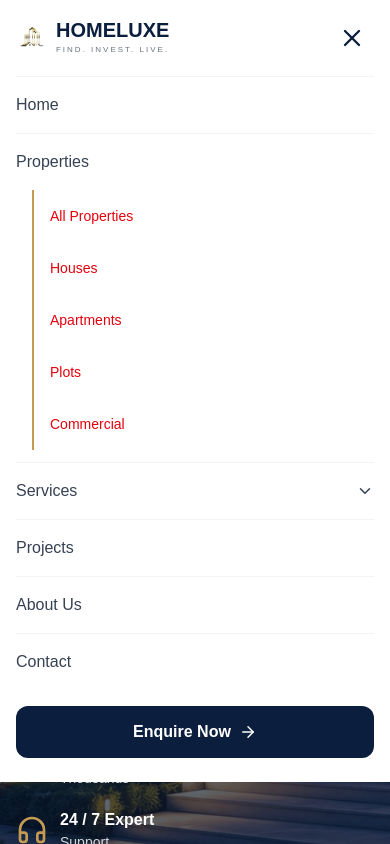
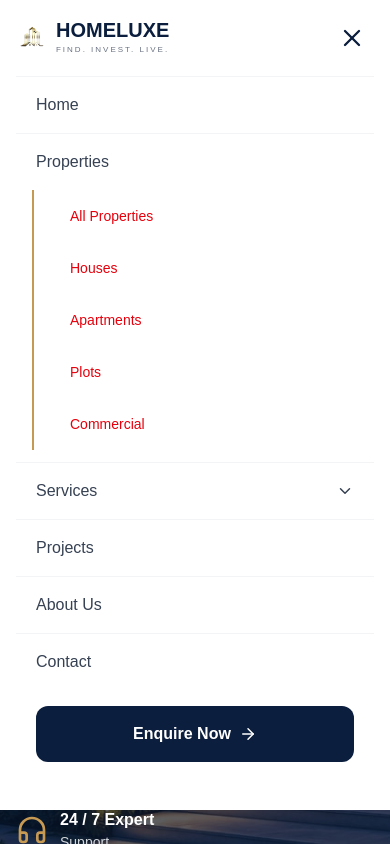
Before and after one commit to qanie-dev/real-estate-management-system, a Next.js app: page / in a window 390 px wide. Both pictures are taken after a click on the button 352 px from the left and 38 px from the top of the page. Shown: the top 844 px of the page. Built offline with nearby package versions, Linux system fonts and the light colour scheme; no server answers; the database is empty.

Commit message:
Fix mobile navbar navigation

```diff
--- a/components/Navbar.tsx
+++ b/components/Navbar.tsx
@@ -43,7 +43,22 @@ export default function Navbar() {
 
   /* ================= DESKTOP OUTSIDE CLICK ================= */
 
+  useEffect(() => {
+    const handleClickOutside = (event: MouseEvent) => {
+      if (
+        desktopDropdownRef.current &&
+        !desktopDropdownRef.current.contains(event.target as Node)
+      ) {
+        setDesktopDropdown(null);
+      }
+    };
 
+    document.addEventListener("mousedown", handleClickOutside);
+
+    return () => {
+      document.removeEventListener("mousedown", handleClickOutside);
+    };
+  }, []);
 
   /* ================= CLOSE MOBILE MENU ================= */
 
@@ -60,6 +75,14 @@ export default function Navbar() {
     setMobileDropdown((current) =>
       current === dropdown ? null : dropdown
     );
+  };
+
+  /* ================= GO TO PAGE FUNCTION ================= */
+
+  const goToPage = (href: string) => {
+    setMobileOpen(false);
+    setMobileDropdown(null);
+    window.location.href = href;
   };
 
   return (
@@ -325,7 +348,7 @@ export default function Navbar() {
               setMobileOpen((current) => !current);
               setMobileDropdown(null);
             }}
-            className="rounded-lg p-2 text-[#0B1E3D] hover:bg-gray-100 lg:hidden"
+            className="relative z-[10000] rounded-lg p-2 text-[#0B1E3D] hover:bg-gray-100 lg:hidden"
             aria-label="Toggle menu"
             aria-expanded={mobileOpen}
           >
@@ -345,56 +368,61 @@ export default function Navbar() {
 
             {/* HOME */}
 
-            <Link
-              href="/"
-              onClick={closeMobileMenu}
-              className="relative z-10 block w-full border-b border-gray-100 py-4 text-left font-medium text-gray-700"
+            <button
+              type="button"
+              onClick={() => goToPage("/")}
+              className="block w-full border-b border-gray-100 px-5 py-4 text-left font-medium text-gray-700 active:bg-gray-100"
             >
               Home
-            </Link>
+            </button>
 
-            {/* ================= PROPERTIES (REPLACED) ================= */}
+            {/* ================= PROPERTIES ================= */}
 
             <div className="border-b border-gray-100">
-              <div className="py-4 font-medium text-gray-700">
+              <div className="px-5 py-4 font-medium text-gray-700">
                 Properties
               </div>
 
               <div className="mb-3 ml-4 border-l-2 border-[#C79A54] pl-4">
-                <a
-                  href="/properties"
-                  className="block py-4 text-sm text-red-600"
+                <button
+                  type="button"
+                  onClick={() => goToPage("/properties")}
+                  className="block w-full px-5 py-4 text-left text-sm text-red-600 active:bg-gray-200"
                 >
                   All Properties
-                </a>
+                </button>
 
-                <a
-                  href="/properties/houses"
-                  className="block py-4 text-sm text-red-600"
+                <button
+                  type="button"
+                  onClick={() => goToPage("/properties/houses")}
+                  className="block w-full px-5 py-4 text-left text-sm text-red-600 active:bg-gray-200"
                 >
                   Houses
-                </a>
+                </button>
 
-                <a
-                  href="/properties/apartments"
-                  className="block py-4 text-sm text-red-600"
+                <button
+                  type="button"
+                  onClick={() => goToPage("/properties/apartments")}
+                  className="block w-full px-5 py-4 text-left text-sm text-red-600 active:bg-gray-200"
                 >
                   Apartments
-                </a>
+                </button>
 
-                <a
-                  href="/properties/plots"
-                  className="block py-4 text-sm text-red-600"
+                <button
+                  type="button"
+                  onClick={() => goToPage("/properties/plots")}
+                  className="block w-full px-5 py-4 text-left text-sm text-red-600 active:bg-gray-200"
                 >
                   Plots
-                </a>
+                </button>
 
-                <a
-                  href="/properties/commercial"
-                  className="block py-4 text-sm text-red-600"
+                <button
+                  type="button"
+                  onClick={() => goToPage("/properties/commercial")}
+                  className="block w-full px-5 py-4 text-left text-sm text-red-600 active:bg-gray-200"
                 >
                   Commercial
-                </a>
+                </button>
               </div>
             </div>
 
@@ -407,7 +435,7 @@ export default function Navbar() {
                 onClick={() =>
                   toggleMobileDropdown("services")
                 }
-                className="flex w-full items-center justify-between py-4 font-medium text-gray-700"
+                className="flex w-full items-center justify-between px-5 py-4 font-medium text-gray-700"
               >
                 <span
                   className={
@@ -429,82 +457,85 @@ export default function Navbar() {
                 />
               </button>
 
-
               {mobileDropdown === "services" && (
                 <div className="mb-3 ml-4 border-l-2 border-[#C79A54] pl-4">
-
-                  <a
-                    href="/services"
-                    className="block w-full py-4 text-sm text-gray-700"
+                  <button
+                    type="button"
+                    onClick={() => goToPage("/services")}
+                    className="block w-full px-5 py-4 text-left text-sm text-gray-700 active:bg-gray-200"
                   >
                     All Services
-                  </a>
+                  </button>
 
-                  <a
-                    href="/services/buy"
-                    className="block w-full py-4 text-sm text-gray-700"
+                  <button
+                    type="button"
+                    onClick={() => goToPage("/services/buy")}
+                    className="block w-full px-5 py-4 text-left text-sm text-gray-700 active:bg-gray-200"
                   >
                     Buy Property
-                  </a>
+                  </button>
 
-                  <a
-                    href="/services/sell"
-                    className="block w-full py-4 text-sm text-gray-700"
+                  <button
+                    type="button"
+                    onClick={() => goToPage("/services/sell")}
+                    className="block w-full px-5 py-4 text-left text-sm text-gray-700 active:bg-gray-200"
                   >
                     Sell Property
-                  </a>
+                  </button>
 
-                  <a
-                    href="/services/rent"
-                    className="block w-full py-4 text-sm text-gray-700"
+                  <button
+                    type="button"
+                    onClick={() => goToPage("/services/rent")}
+                    className="block w-full px-5 py-4 text-left text-sm text-gray-700 active:bg-gray-200"
                   >
                     Rent Property
-                  </a>
-
+                  </button>
                 </div>
               )}
             </div>
 
             {/* PROJECTS */}
 
-            <Link
-              href="/projects"
-              onClick={closeMobileMenu}
-              className="relative z-10 block w-full border-b border-gray-100 py-4 text-left font-medium text-gray-700"
+            <button
+              type="button"
+              onClick={() => goToPage("/projects")}
+              className="block w-full border-b border-gray-100 px-5 py-4 text-left font-medium text-gray-700 active:bg-gray-100"
             >
               Projects
-            </Link>
+            </button>
 
             {/* ABOUT */}
 
-            <Link
-              href="/about"
-              onClick={closeMobileMenu}
-              className="relative z-10 block w-full border-b border-gray-100 py-4 text-left font-medium text-gray-700"
+            <button
+              type="button"
+              onClick={() => goToPage("/about")}
+              className="block w-full border-b border-gray-100 px-5 py-4 text-left font-medium text-gray-700 active:bg-gray-100"
             >
               About Us
-            </Link>
+            </button>
 
             {/* CONTACT */}
 
-            <Link
-              href="/contact"
-              onClick={closeMobileMenu}
-              className="relative z-10 block w-full py-4 text-left font-medium text-gray-700"
+            <button
+              type="button"
+              onClick={() => goToPage("/contact")}
+              className="block w-full px-5 py-4 text-left font-medium text-gray-700 active:bg-gray-100"
             >
               Contact
-            </Link>
+            </button>
 
             {/* ENQUIRE */}
 
-            <Link
-              href="/enquire"
-              onClick={closeMobileMenu}
-              className="relative z-10 mt-4 flex w-full items-center justify-center gap-2 rounded-xl bg-[#0B1E3D] px-4 py-3.5 font-semibold text-white"
-            >
-              Enquire Now
-              <ArrowRight size={18} />
-            </Link>
+            <div className="px-5 pb-6">
+              <button
+                type="button"
+                onClick={() => goToPage("/enquire")}
+                className="mt-4 flex w-full items-center justify-center gap-2 rounded-xl bg-[#0B1E3D] px-4 py-4 font-semibold text-white active:bg-[#16335F]"
+              >
+                Enquire Now
+                <ArrowRight size={18} />
+              </button>
+            </div>
 
           </div>
         )}
```
